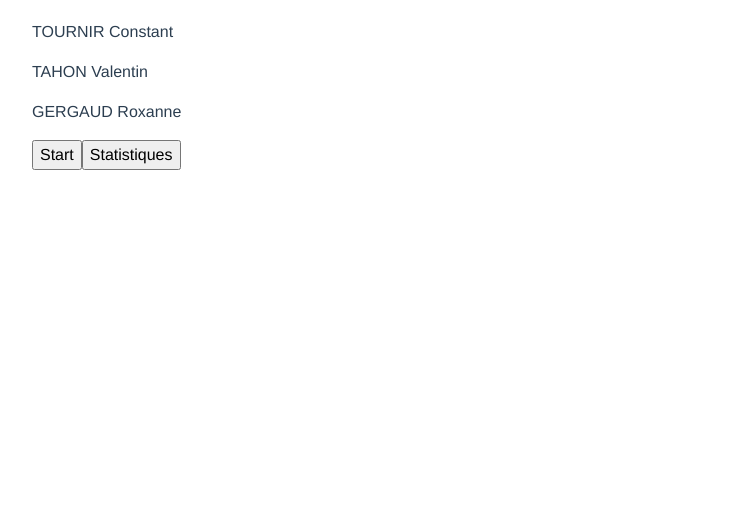
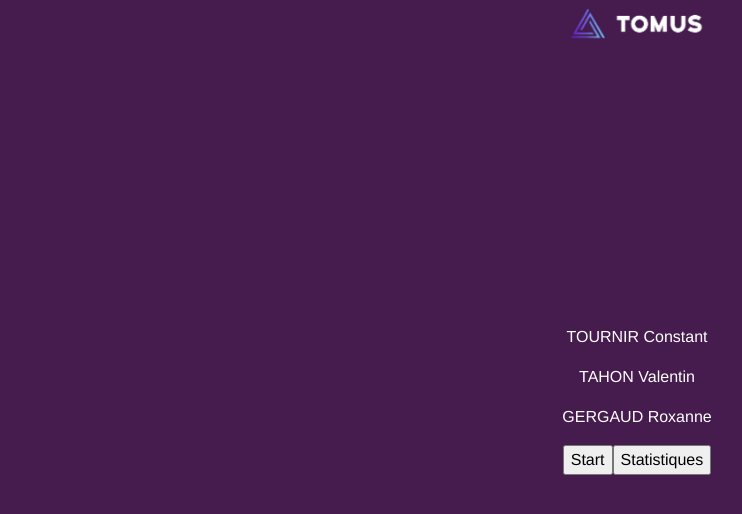
Before and after one commit to UE-FRONTEND/projet-2022-tournier_tahon_gergaud, a Vue app: page / in a window 1280 px wide. Shown: the top 514 px of the page, without its empty margins (3-745 px from the left). Built offline with nearby package versions, Linux system fonts and the light colour scheme.

Commit message:
Issue #10 : New game interface V1

```diff
--- a/public/index.html
+++ b/public/index.html
@@ -26,7 +26,7 @@
     <strong>We're sorry but <%= htmlWebpackPlugin.options.title %> doesn't work properly without JavaScript enabled.
         Please enable it to continue.</strong>
 </noscript>
-<div id="app" class="container" style="width: 100%; margin: 20px; max-width: 100%"></div>
+<div id="app"></div>
 <!-- built files will be auto injected -->
 </body>
 </html>
--- a/src/App.vue
+++ b/src/App.vue
@@ -1,23 +1,37 @@
 <template>
-  <div style="text-align: left; width: 400px">
+  <div id="app" class="mainPage">
+    <app-header/>
     <router-view></router-view>
   </div>
 </template>
 
 <script>
+import AppHeader from "./AppHeader";
 
 export default {
   name: 'App',
+  components: {
+    AppHeader
+  }
 }
 </script>
 
-<style>
+<style scoped>
 #app {
   font-family: Avenir, Helvetica, Arial, sans-serif;
   -webkit-font-smoothing: antialiased;
   -moz-osx-font-smoothing: grayscale;
   text-align: center;
-  color: #2c3e50;
-  margin-top: 60px;
+  color: #ffffff;
+}
+
+.mainPage {
+  height: 100vh;
+  width: 100vw;
+  display: flex;
+  align-items: center;
+  justify-content: center;
+  flex-direction: column;
+  background-color: #461b4d;
 }
 </style>
--- /dev/null
+++ b/src/AppHeader.vue
@@ -0,0 +1,24 @@
+<template>
+  <div class="header-wrapper">
+    <div></div>
+    <img src="./img/tomus.png"/>
+    <div></div>
+  </div>
+</template>
+
+<script>
+export default {
+  name: "AppHeader"
+}
+</script>
+
+<style scoped>
+.header-wrapper {
+  height: 50px;
+  display: flex;
+  justify-content: space-between;
+  width: 100vw;
+  position: fixed;
+  top:0;
+}
+</style>
--- a/src/components/Tomus.vue
+++ b/src/components/Tomus.vue
@@ -1,9 +1,10 @@
 <template>
+    <div class="tomus-wrapper">
       <!-- All word try -->
-    <div id="idAllWords">
-        <p v-for="word in this.listWords">
+      <div id="idAllWords" class="game">
+          <div v-for="word in this.listWords" class="row">
               <word :value="word" :goal="this.goal"></word>
-        </p>
+          </div>
       </div>
       <!---->
 
@@ -18,6 +19,7 @@
           <input id="idTextWord" type="text" v-on:keyup.enter="addWord" v-model="this.word">
           <input id="idButtonValidate" type="button" value="Valider" @click="addWord">
 
+      </div>
     </div>
     <div>
         <router-link to="/">
@@ -103,3 +105,20 @@ export default{
     }
 }
 </script>
+
+<style scoped>
+  .row {
+    display: flex;
+    flex-direction: row;
+    height: 45px;
+    justify-content: center;
+  }
+
+  .game {
+    height: 350px;
+    box-sizing: border-box;
+    display: flex;
+    flex-direction: column;
+    padding: .5rem;
+  }
+</style>
--- a/src/components/word/Letter.vue
+++ b/src/components/word/Letter.vue
@@ -1,6 +1,6 @@
 <template>
-    <div :class="this.color">
-        {{ this.value }}
+    <div :class="this.color" class="letter">
+        {{ this.value.toUpperCase() }}
     </div>
 </template>
 
@@ -14,17 +14,28 @@ export default{
 }
 </script>
 
-<style>
+<style scoped>
 .green{
     background-color: green;
 }
 
 .yellow{
-    background-color: yellow;
+    background-color: #d2d201;
 }
 
 .red{
     background-color: red;
 }
 
+.letter {
+  width: 45px;
+  height: 45px;
+  text-align: center;
+  font-size: 30px;
+  border-color: white;
+  border-style: solid;
+  border-width: 1px;
+  font-weight: bold;
+  padding-top: 3px;
+}
 </style>
--- a/src/components/word/Word.vue
+++ b/src/components/word/Word.vue
@@ -69,6 +69,6 @@ export default{
 }
 </script>
 
-<style>
+<style scoped>
 
 </style>
```
Also changed, not shown: src/img/tomus.png (added). Lines whose indentation alone changed are shown as unchanged.
